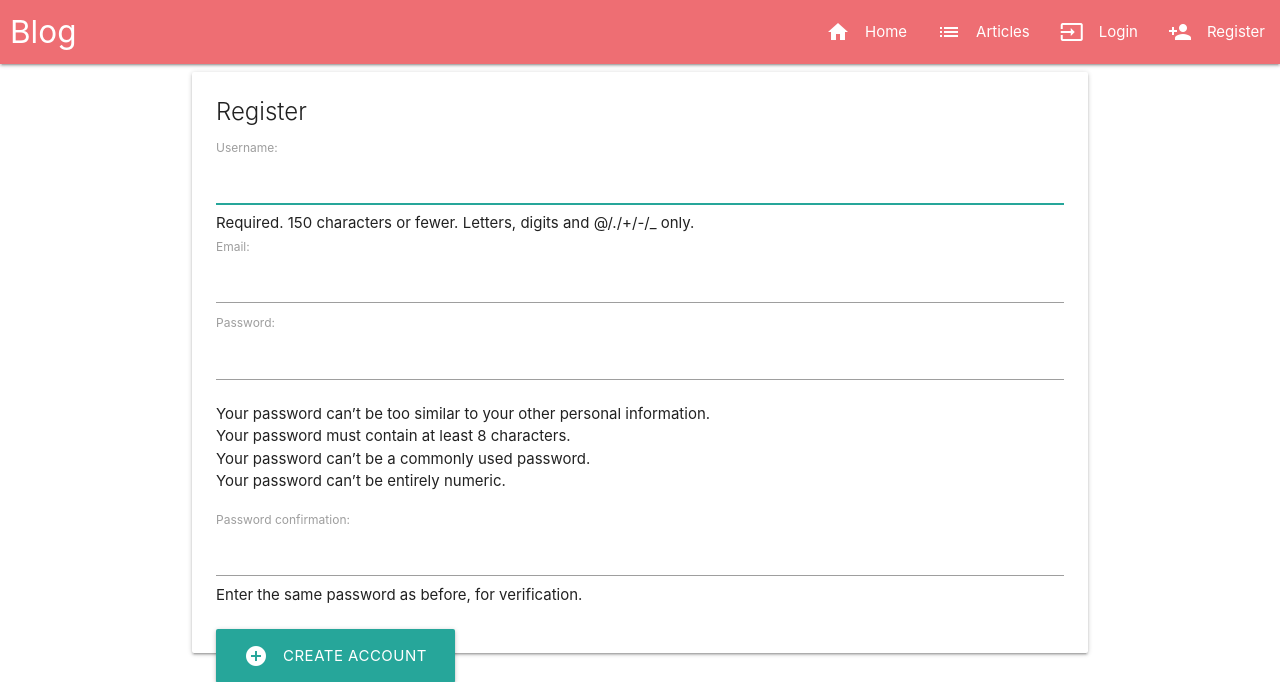
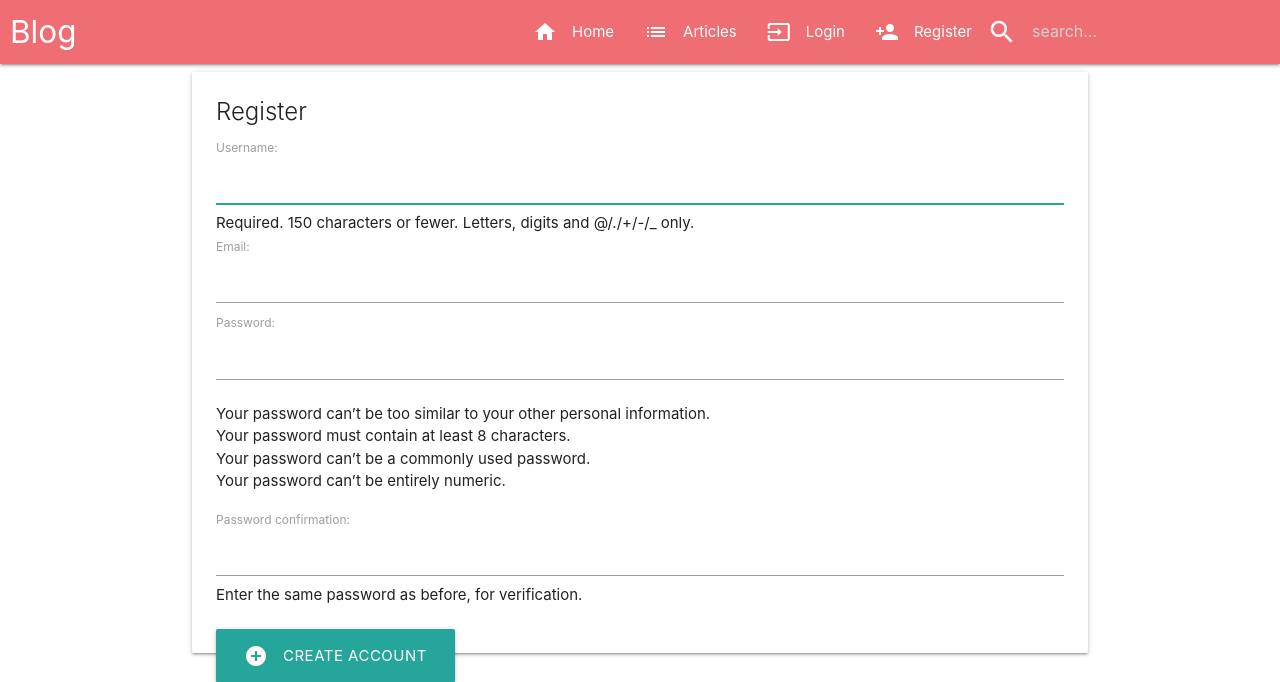
Before and after one commit to robertklim/blog, a Django app: page /accounts/create/ in a window 1280 px wide. Shown: the top 682 px of the page. Run offline with Django 3.2, Linux system fonts and the light colour scheme.

Commit message:
Add searching

```diff
--- a/src/articles/urls.py
+++ b/src/articles/urls.py
@@ -5,6 +5,7 @@ from .views import (
     ArticleDeleteView,
     ArticleDetailView,
     ArticleListView,
+    ArticleSearchListView,
     ArticleUpdateView,
     UserArticleListView,
 )
@@ -15,6 +16,8 @@ urlpatterns = [
     path('', ArticleListView.as_view(), name='article-list'),
     path('user/<str:username>/', UserArticleListView.as_view(), name='user-article-list'),
     path('create/', ArticleCreateView.as_view(), name='article-create'),
+    path('search/', ArticleSearchListView.as_view(), name='article-search-form'),
+    path('search/<str:q>/', ArticleSearchListView.as_view(), name='article-search-url'),
     path('<slug:slug>/', ArticleDetailView.as_view(), name='article-detail'),
     path('<slug:slug>/edit/', ArticleUpdateView.as_view(), name='article-edit'),
     path('<slug:slug>/delete/', ArticleDeleteView.as_view(), name='article-delete'),
--- a/src/assets/styles.css
+++ b/src/assets/styles.css
@@ -43,3 +43,7 @@ main {
     width: 32px;
     border-radius: 50%;
 }
+
+.prefix {
+    top: 0rem !important;
+}
--- a/src/templates/snippets/nav.html
+++ b/src/templates/snippets/nav.html
@@ -13,6 +13,15 @@
                 <li><a href="{% url 'accounts:account-login' %}"><i class="material-icons left">input</i>Login</a></li>
                 <li><a href="{% url 'accounts:account-create' %}"><i class="material-icons left">person_add</i>Register</a></li>
             {% endif %}
+            <li>
+                <form action="{% url 'articles:article-search-form' %}" method="get">
+                    <div class="input-field s6 s12">
+                        <i class="material-icons prefix">search</i>
+                        <input type="text" id="autocomplete-input" name="q" placeholder="search..." class="autocomplete">
+                        <input type="submit" style="position: absolute; left: -9999px" />
+                    </div>
+                </form>
+            </li>
         </ul>
         <ul class="sidenav" id="mobile-demo">
             <li><a href="{% url 'home' %}"><i class="material-icons left">home</i>Home</a></li>
@@ -25,6 +34,12 @@
                 <li><a href="{% url 'accounts:account-login' %}"><i class="material-icons left">input</i>Login</a></li>
                 <li><a href="{% url 'accounts:account-create' %}"><i class="material-icons left">person_add</i>Register</a></li>
             {% endif %}
+            <li>
+                <div class="input-field s6 s12">
+                    <i class="material-icons prefix">search</i>
+                    <input type="text" id="autocomplete-input" placeholder="search..." class="autocomplete">
+                </div>
+            </li>
         </ul>
     </div>
 </nav>
```
Also changed, not shown: src/articles/views.py (+23 -0 lines).
